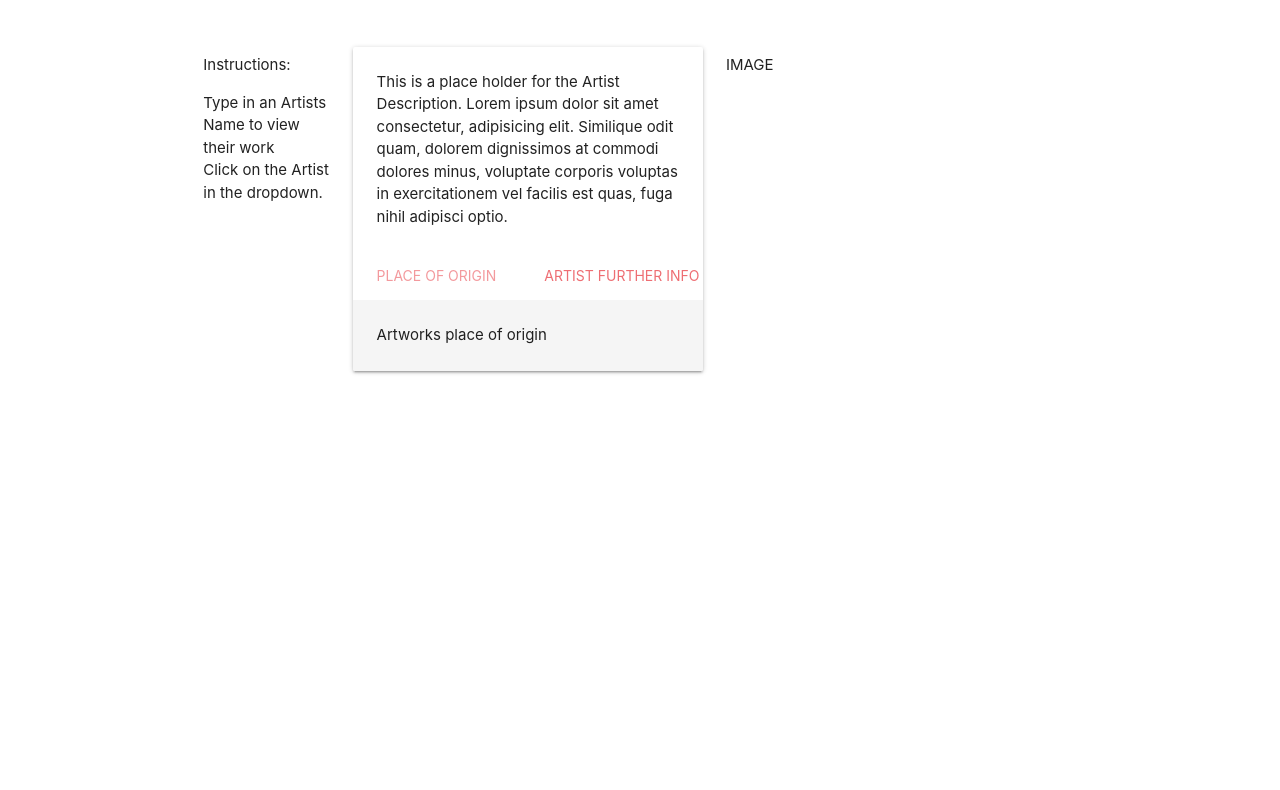
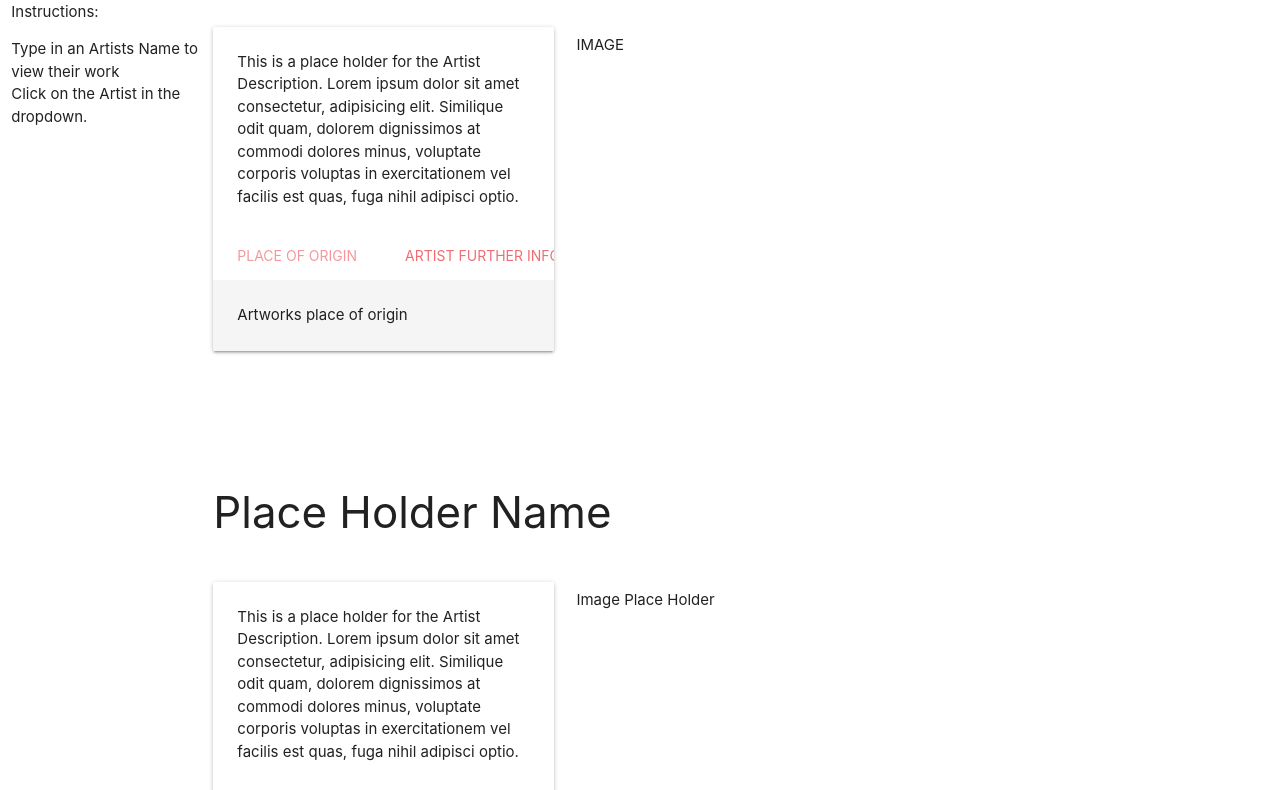
Before and after one commit to TylerEvans-hash/project-one, a plain HTML site: page index.html in a window 1280 px wide. Shown: the part 316-1106 px from the top of the page. Before the commit the page ends 800 px from the top, so only its background shows below. Drawn offline with nearby package versions, Linux system fonts and the light colour scheme.

Commit message:
added javascript

```diff
--- a/assets/js/script.js
+++ b/assets/js/script.js
@@ -0,0 +1,67 @@
+var loadArtistCard = function () {
+    // Makes Row for Artist Card & Name
+    var artistCardRow = $("<div>").attr("id", "artist-card").addClass("row");
+
+    // Adds Row for Name
+    var nameRow = $("<div>").addClass("row");
+    var nameCol = $("<div>").addClass("col");
+    var nameH = $("<h3>").attr("id", "artist-name").addClass("card-title").text("Place Holder Name");
+    artistCardRow.append(nameRow);
+    nameRow.append(nameCol);
+    nameCol.append(nameH);
+
+    // Adds Artist Card
+    var cardRow = $("<div>").addClass("row");
+    var cardCol = $("<div>").addClass("col s4");
+    var cardDiv = $("<div>").addClass("card");
+    artistCardRow.append(cardRow);
+    cardRow.append(cardCol);
+    cardCol.append(cardDiv);
+
+    // Adds Artist Description to Artist Card
+    var artistDescription = $("<div>").attr("id", "artist-description").addClass("card-content");
+    var descriptionP = $("<p>").text("This is a place holder for the Artist Description. Lorem ipsum dolor sit amet consectetur, adipisicing elit. Similique odit quam, dolorem dignissimos at commodi dolores minus, voluptate corporis voluptas in exercitationem vel facilis est quas, fuga nihil adipisci optio.");
+    cardDiv.append(artistDescription);
+    artistDescription.append(descriptionP);
+
+    // Adds Card Tabs
+    var cardTabsDiv = $("<div>").addClass("card-tabs");
+    var cardTabsUl = $("<ul>").addClass("tabs tabs-fixed-width");
+    cardDiv.append(cardTabsDiv);
+    cardTabsDiv.append(cardTabsUl);
+
+    var liOrigin = $("<li>").addClass("tab");
+    var articleOrigin = $("<a>").attr("href", "#origin").text("Test Info");
+    liOrigin.append(articleOrigin);
+
+    var liArtistInfo = $("<li>").addClass("tab");
+    var articleArtistInfo = $("<a>").attr("href", "#info").text("Test Info");
+    liArtistInfo.append(articleArtistInfo);
+
+    var liArtistBirthplace = $("<li>").addClass("tab");
+    var articleBirthplace = $("<a>").attr("href", "#birhtplace").text("Test Info");
+    liArtistBirthplace.append(articleBirthplace);
+
+    // Append Card Tabs <li> to <ul> element
+    cardTabsUl.append(liOrigin, liArtistInfo, liArtistBirthplace);
+
+    // Adds Card Tab text/data
+    var tabContentDiv = $("<div>").addClass("card-content grey lighten-4");
+    var originDiv = $("<div>").attr("id", "origin").attr("style", "display:block").addClass("active").text("Place Holder Text");
+    var infoDiv = $("<div>").attr("id", "info").attr("style", "display:none");
+    var birthplaceDiv = $("<div>").attr("id", "birthplace").attr("style", "display:none");
+    tabContentDiv.append(originDiv, infoDiv, birthplaceDiv);
+    cardDiv.append(tabContentDiv);
+
+    // Appends images to Artist Card Row
+    var imageDiv = $("<div>").addClass("col s6");
+    // Meshal: This needs to be changed to add the images of the Pieces of Art
+    var image = $("<p>").text("Image Place Holder");
+    cardRow.append(imageDiv);
+    imageDiv.append(image);
+
+    // Appends Artist Card to page
+    $("#card-holder").append(artistCardRow);
+};
+
+loadArtistCard();
--- a/index.html
+++ b/index.html
@@ -7,11 +7,12 @@
     <meta name="viewport" content="width=device-width, initial-scale=1.0">
     <title>Project-One</title>
     <link rel="stylesheet" href="https://cdnjs.cloudflare.com/ajax/libs/materialize/1.0.0/css/materialize.min.css">
-    <link rel="stylesheet" href="./assets/styles/stylesheet.css" </head>
+    <link rel="stylesheet" href="./assets/styles/stylesheet.css" />
+</head>
 
 <body>
     <!-- added a container feel free to remove for a more full browser window feel TG -->
-    <div class="container">
+    <!--<div class="container">-->
 
     <!-- put the header and the nav bar in their own 'row' TG -->
     <header class="row">
@@ -27,9 +28,9 @@
     </header>
 
     <div class="row">
-
+        <div class="col s2">
             <!-- added a search bar class and added a top margin TG -->
-            <div class="col s2">
+            <div>
                 <div class="searchbar">
                     <!-- search bar -->
                     <!-- Meshal: Please change this section to make the Automated Search  -->
@@ -37,33 +38,32 @@
                 </div>
             </div>
 
+            <div>
+                <p>Instructions:</p>
+                <ul>
+                    <li>Type in an Artists Name to view their work</li>
+                    <li>Click on the Artist in the dropdown.</li>
+                </ul>
+            </div>
+        </div>
 
-            <div class="col s10">
+        <div id="card-holder" class="col s10">
+            <div id="artist-card" class="row">
+                <!-- some breathing room to the instructions for the instructions-->
+                <!-- by giving them a colum TG  -->
+
                 <div class="row">
-                    <div class="col">
+                    <div class="col s12">
                         <h3 id="artist-name" class="card-title">
                             <!-- Artist Name -->
                             Artist Name
                         </h3>
                     </div>
                 </div>
-            </div>
-        </div>
 
-        <div class="row s12">
-            <!-- some breathing room to the instructions for the instructions-->
-            <!-- by giving them a colum TG  -->
-            <div class="col s2">
-                <p>Instructions:</p>
-                <ul>
-                    <li>Type in an Artists Name to view their work</li>
-                    <li>Click on the Artist in the dropdown.</li>
-                </ul>
-            </div>
-
-
+                <div class="row">
                     <!-- dae the card the same size as the image because space TG -->
-            <div class="col s5">
+                    <div class="col s4">
                         <div class="card">
                             <div id="artist-description" class="card-content">
                                 <p>This is a place holder for the Artist Description. Lorem ipsum dolor sit amet
@@ -90,16 +90,20 @@
                         </div>
                     </div>
 
-            <div class="col s5">
+                    <div class="col s6">
                         <div class="carousel">
                             <!-- Appended through JQuery -->
                             <p>IMAGE</p>
                         </div>
                     </div>
-
                 </div>
             </div>
+        </div>
+    </div>
+    <!--</div>-->
 
+    <script src="https://code.jquery.com/jquery-3.4.1.min.js"></script>
+    <script src="./assets/js/script.js"></script>
 </body>
 
 </html>
```
Lines whose indentation alone changed are shown as unchanged.
